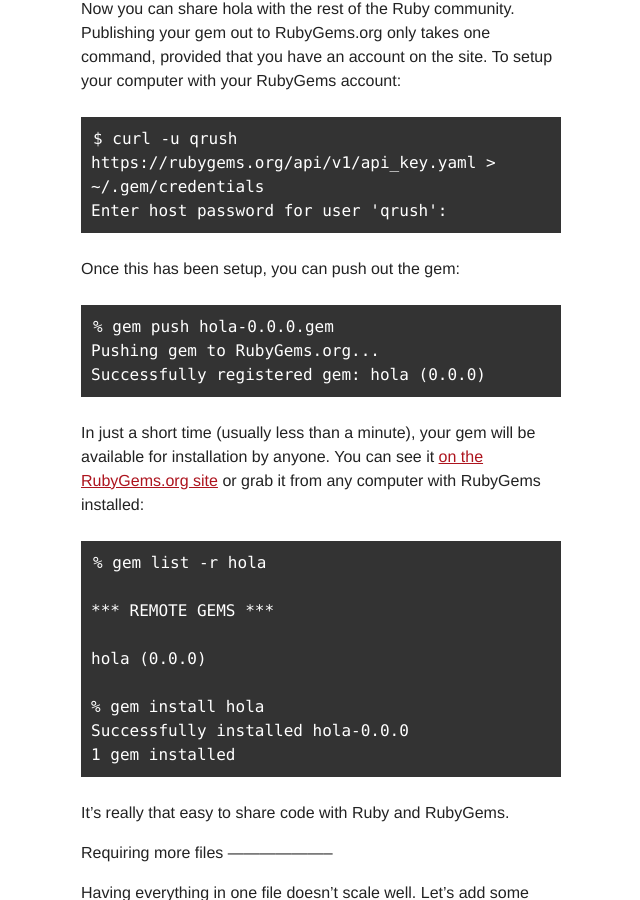
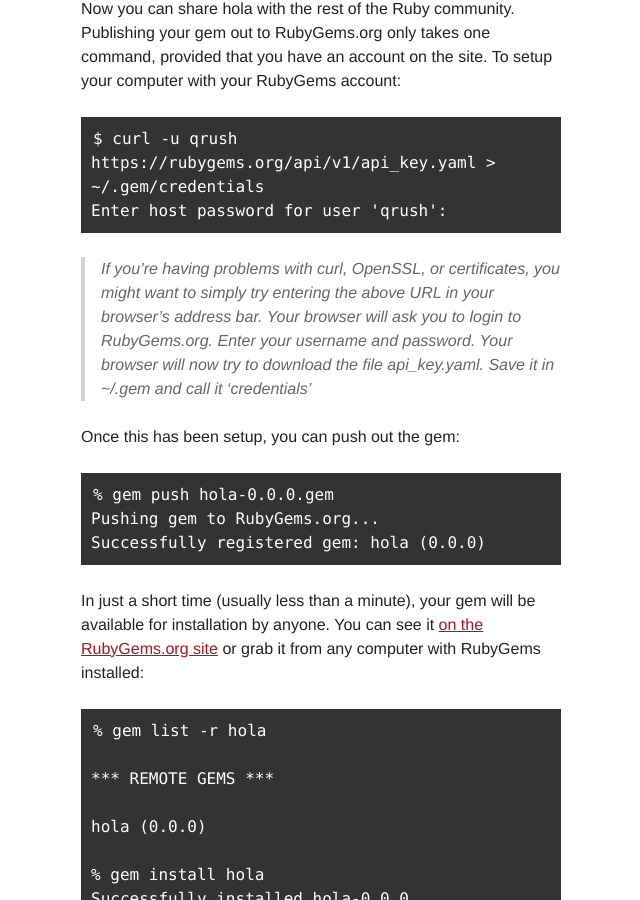
Before and after one commit to radar/guides, a Jekyll site: the page built from make-your-own-gem.md, in a window 1280 px wide and 900 px high, scrolled down 2742 px. Shown: the whole window, without its empty margins (319-959 px from the left). Built offline with Jekyll 4.4.1, drawn with Linux system fonts in a browser that asks for light colours.

Commit message:
Update instructions for setting up RubyGems.org account
I tried using the 'curl' command but got errors about certificates.  After searching for many hours, I found out that Anaconda had installed itself in my path and I was using a different curl version.  Also, OpenSSL that is installed with Max OS X is different than the one installed with brew.  So, I finally figured out that if I just use the URL in my browser, everything works and I can avoid the hassles of curl and security certificates.  I don't know why this is happening and I don't know what certificate is used by the RubyGems.org server.  But it seems that the browser is perfectly happy with the certificate, however curl complains about the certificate.

```diff
--- a/make-your-own-gem.md
+++ b/make-your-own-gem.md
@@ -116,6 +116,11 @@ the site. To setup your computer with your RubyGems account:
     $ curl -u qrush https://rubygems.org/api/v1/api_key.yaml >
     ~/.gem/credentials
     Enter host password for user 'qrush':
+
+> If you're having problems with curl, OpenSSL, or certificates, you might want to
+> simply try entering the above URL in your browser's address bar.  Your browser will
+> ask you to login to RubyGems.org.  Enter your username and password.  Your browser
+> will now try to download the file api_key.yaml.  Save it in ~/.gem and call it 'credentials'
 
 Once this has been setup, you can push out the gem:
 
```
